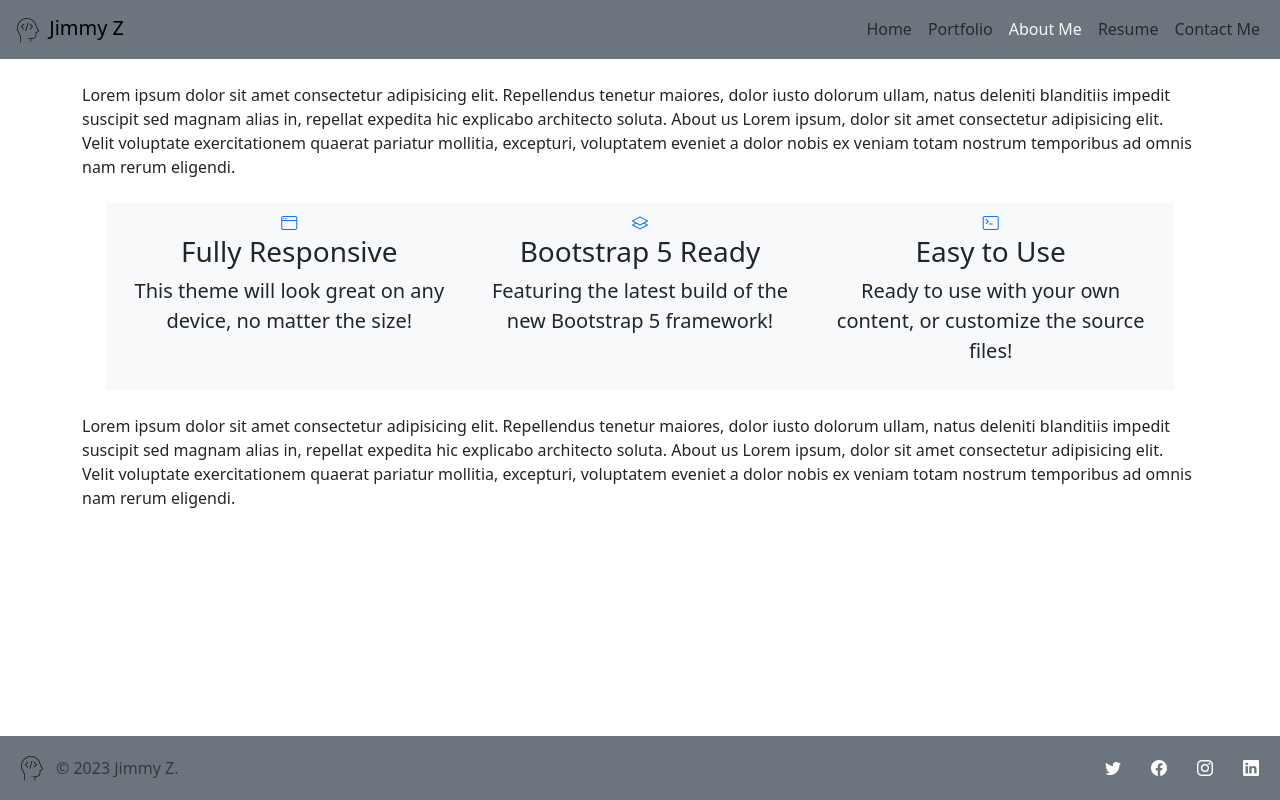
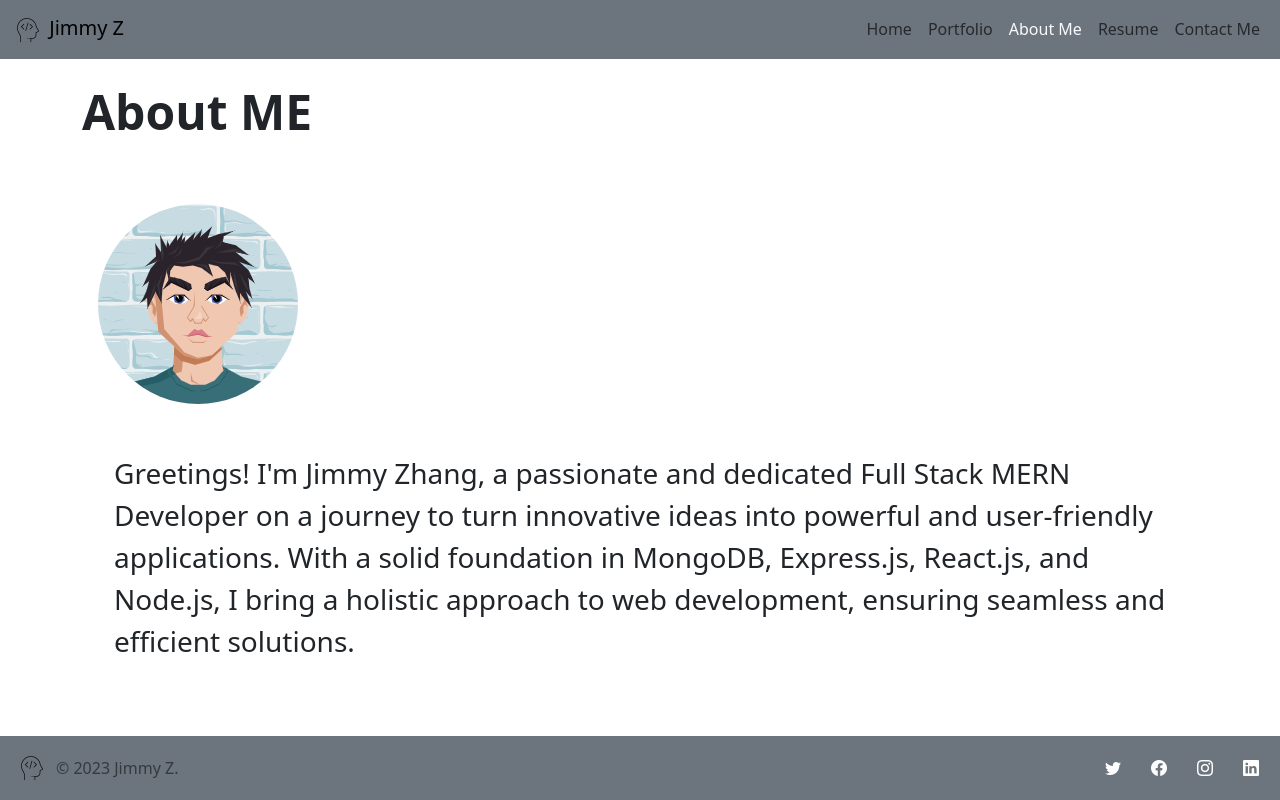
Before and after one commit to jizhang80/ReactPortfolio, a React (Vite) app: page /about in a window 1280 px wide. Built offline with nearby package versions, Linux system fonts and the light colour scheme.

Commit message:
finish about page

```diff
--- a/src/pages/AboutPage.jsx
+++ b/src/pages/AboutPage.jsx
@@ -1,65 +1,19 @@
-// This is a static page mocking an "About Us" section for our fake user data
+import PageHeader from '../components/UI/PageHeader';
+
 export default function AboutPage() {
     return (
       <div className="container pt-4">
-        <p>
-          Lorem ipsum dolor sit amet consectetur adipisicing elit. Repellendus
-          tenetur maiores, dolor iusto dolorum ullam, natus deleniti blanditiis
-          impedit suscipit sed magnam alias in, repellat expedita hic explicabo
-          architecto soluta. About us Lorem ipsum, dolor sit amet consectetur
-          adipisicing elit. Velit voluptate exercitationem quaerat pariatur
-          mollitia, excepturi, voluptatem eveniet a dolor nobis ex veniam totam
-          nostrum temporibus ad omnis nam rerum eligendi.
-        </p>
-        <section className="features-icons bg-light text-center m-4">
-          <div className="container">
-            <div className="row p-2">
-              <div className="col-lg-4">
-                <div className="features-icons-item mx-auto mb-5 mb-lg-0 mb-lg-3">
-                  <div className="features-icons-icon d-flex">
-                    <i className="bi-window m-auto text-primary" />
-                  </div>
-                  <h3>Fully Responsive</h3>
-                  <p className="lead mb-0">
-                    This theme will look great on any device, no matter the size!
-                  </p>
-                </div>
-              </div>
-              <div className="col-lg-4">
-                <div className="features-icons-item mx-auto mb-5 mb-lg-0 mb-lg-3">
-                  <div className="features-icons-icon d-flex">
-                    <i className="bi-layers m-auto text-primary" />
-                  </div>
-                  <h3>Bootstrap 5 Ready</h3>
-                  <p className="lead mb-0">
-                    Featuring the latest build of the new Bootstrap 5 framework!
-                  </p>
-                </div>
-              </div>
-              <div className="col-lg-4">
-                <div className="features-icons-item mx-auto mb-0 mb-lg-3">
-                  <div className="features-icons-icon d-flex">
-                    <i className="bi-terminal m-auto text-primary" />
-                  </div>
-                  <h3>Easy to Use</h3>
-                  <p className="lead mb-0">
-                    Ready to use with your own content, or customize the source
-                    files!
-                  </p>
-                </div>
-              </div>
-            </div>
-          </div>
-        </section>
-        <p>
-          Lorem ipsum dolor sit amet consectetur adipisicing elit. Repellendus
-          tenetur maiores, dolor iusto dolorum ullam, natus deleniti blanditiis
-          impedit suscipit sed magnam alias in, repellat expedita hic explicabo
-          architecto soluta. About us Lorem ipsum, dolor sit amet consectetur
-          adipisicing elit. Velit voluptate exercitationem quaerat pariatur
-          mollitia, excepturi, voluptatem eveniet a dolor nobis ex veniam totam
-          nostrum temporibus ad omnis nam rerum eligendi.
-        </p>
+        <PageHeader text="About ME"/>
+        <div className='row-lg-2 mt-5'>
+          <img src="/Avatar.png" className='rounded-circle m-3' alt='avatar' />
+          <p className="m-3 p-3 fs-3">
+          Greetings! I'm Jimmy Zhang,
+          a passionate and dedicated Full Stack MERN Developer on a journey to turn innovative
+          ideas into powerful and user-friendly applications.
+          With a solid foundation in MongoDB, Express.js, React.js, and Node.js,
+          I bring a holistic approach to web development, ensuring seamless and efficient solutions.
+          </p>
+        </div>
       </div>
     );
   }
```
Also changed, not shown: public/Avatar.png (added).
